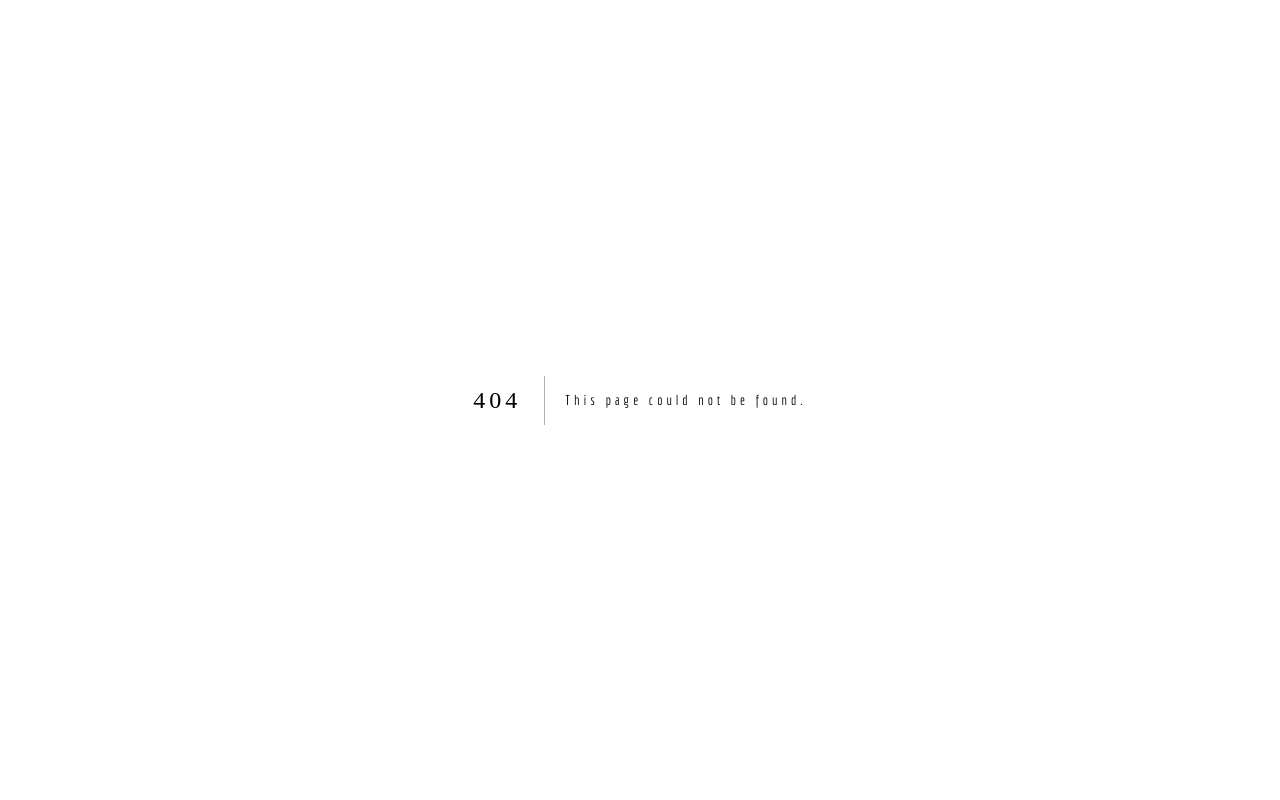
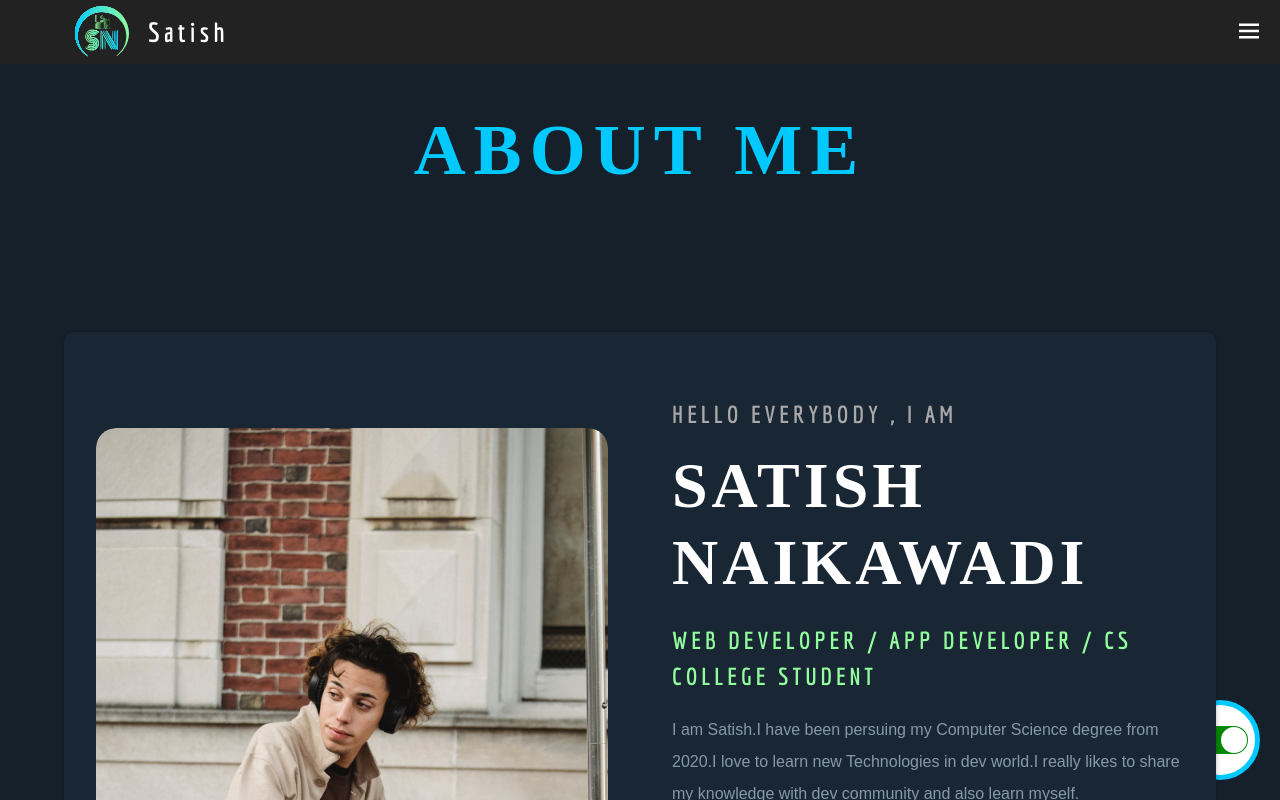
Before and after one commit to satishnaikawadi2011/portfolio-nextjs-frontend-final, a Next.js app: page /about in a window 1280 px wide. Before the commit this address had no page. Shown: the top 800 px of the page. Built offline with nearby package versions, Linux system fonts and the light colour scheme; a web font is replaced by a local one.

Commit message:
Added about page.

```diff
--- a/components/blog-card/BlogCard.tsx
+++ b/components/blog-card/BlogCard.tsx
@@ -29,7 +29,7 @@ const BlogCard: React.FC<BlogCardProps> = ({
 				<p className={styles.blog__description}>{truncateText(description, 150, '...')}</p>
 				<div className={styles.blog__tags__container}>
 					{tags.slice(0, 3).map((tag) => {
-						return <Tag tagName={tag.name} />;
+						return <Tag key={tag.id} tagName={tag.name} />;
 					})}
 				</div>
 				<strong className={styles.reading__time}>&bull; {readingTimeFunc(content).text}</strong>
--- /dev/null
+++ b/pages/about/index.tsx
@@ -0,0 +1,15 @@
+import React from 'react';
+import Hero from '../../components/hero/Hero';
+import About from '../../components/sections/about/About';
+import PageWrapper from '../../layout/pagewrapper/PageWrapper';
+
+const AboutPage: React.FC<{}> = ({}) => {
+	return (
+		<PageWrapper title="About Me">
+			<Hero />
+			<About />
+		</PageWrapper>
+	);
+};
+
+export default AboutPage;
```
